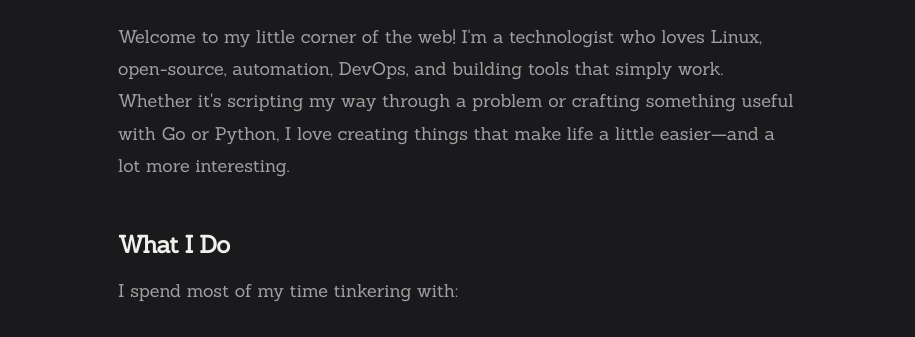
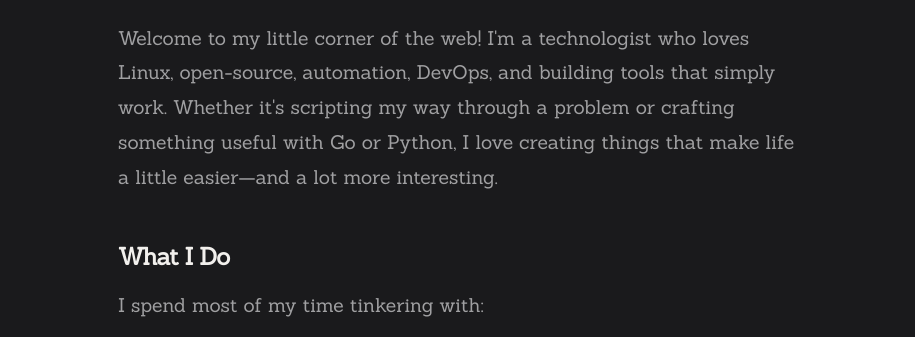
Before and after one commit to RazoBeckett/blog, an Astro site: page /about in a window 1280 px wide. Shown: the part 438-775 px from the top of the page, without its empty margins (182-1097 px from the left). Built offline with nearby package versions, Linux system fonts and the light colour scheme; Astro itself is replaced by a stand-in of ours; a web font is replaced by a local one.

Commit message:
style(layout): increase base font size in BlogPost layout
Adjust font-size from 1.125rem to 1.210rem to improve readability.

```diff
--- a/src/layouts/BlogPost.astro
+++ b/src/layouts/BlogPost.astro
@@ -109,7 +109,7 @@ const { title, description, pubDate, updatedDate, heroImage } = Astro.props;
 		max-width: 680px;
 		margin: 0 auto;
 		font-family: "Sanchez", Georgia, serif;
-		font-size: 1.125rem;
+		font-size: 1.210rem;
 		line-height: 1.8;
 	}
 
```
